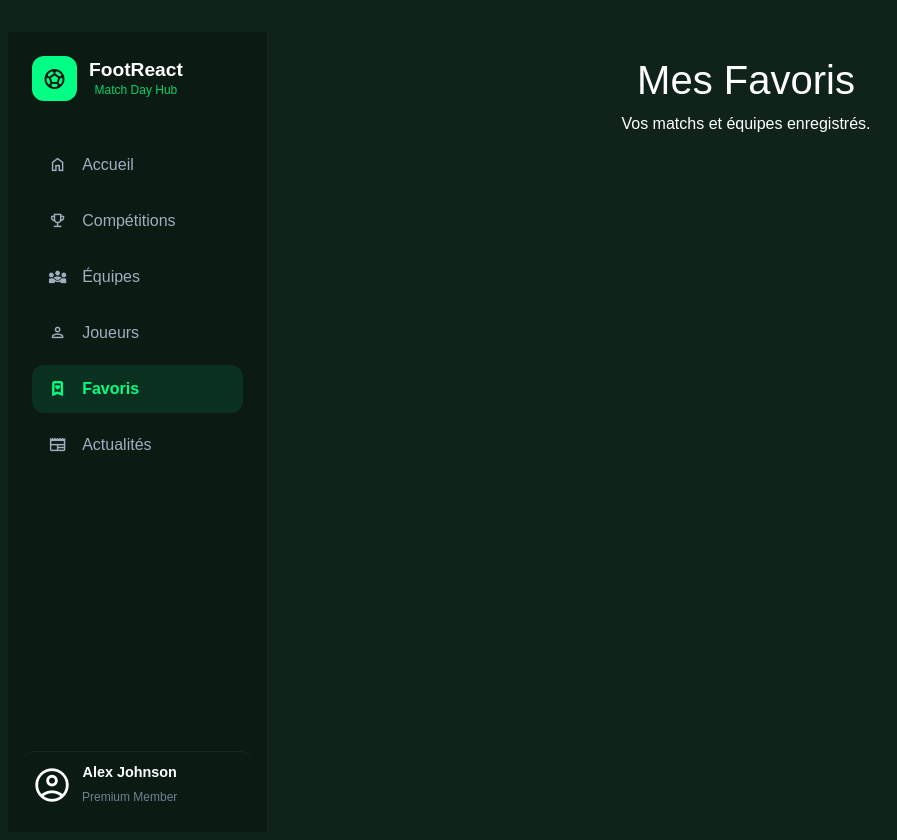
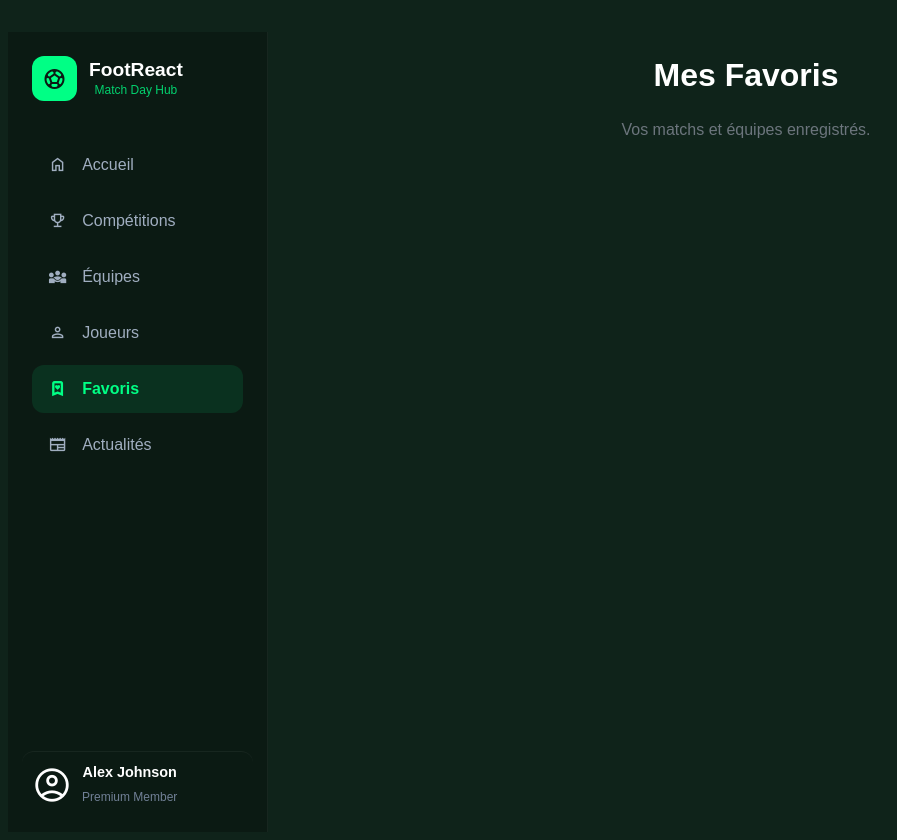
Before and after one commit to nvthvn-mf/footreact, a React (Vite) app: page /favoris in a window 1280 px wide. Shown: the top 840 px of the page, without its empty margins (24-921 px from the left). Built offline with nearby package versions, Linux system fonts and the light colour scheme.

Commit message:
Modification legere des pages meme si elle ne sont que temporaire pour l'instant

```diff
--- a/src/components/pages/Favoris.jsx
+++ b/src/components/pages/Favoris.jsx
@@ -2,9 +2,9 @@ import React from 'react';
 
 const Favoris = () => {
     return (
-        <div className="p-4 text-white">
-            <h1>Mes Favoris</h1>
-            <p>Vos matchs et équipes enregistrés.</p>
+        <div className="container-fluid p-4 text-white">
+            <h2 className="fw-bold mb-4">Mes Favoris</h2>
+            <p className="text-secondary">Vos matchs et équipes enregistrés.</p>
         </div>
     );
 };
--- a/src/components/pages/Players.jsx
+++ b/src/components/pages/Players.jsx
@@ -2,9 +2,9 @@ import React from 'react';
 
 const Players = () => {
     return (
-        <div className="p-4 text-white">
-            <h1>Joueurs</h1>
-            <p>Statistiques des joueurs...</p>
+        <div className="container-fluid p-4 text-white">
+            <h2 className="fw-bold mb-4">Joueurs</h2>
+            <p className="text-secondary">Statistiques des joueurs...</p>
         </div>
     );
 };
--- a/src/components/pages/Standings.jsx
+++ b/src/components/pages/Standings.jsx
@@ -4,13 +4,8 @@ import LeagueStandings from '../Standings/LeagueStandings'; // On réutilise ton
 const Standings = () => {
     return (
         <div className="container-fluid p-4 text-white">
-            <h2 className="fw-bold mb-4">Classements détaillés</h2>
-            <div className="row">
-                <div className="col-12 col-md-6">
-                    {/* Tu peux passer différents codes de ligue ici plus tard */}
-                    <LeagueStandings leagueCode="PL" />
-                </div>
-            </div>
+            <h2 className="fw-bold mb-4">Classements</h2>
+            <p className="text-secondary">Suivez l'évolution de vos compétitions.</p>
         </div>
     );
 };
--- a/src/router.jsx
+++ b/src/router.jsx
@@ -6,6 +6,7 @@ import Teams from "./components/pages/Teams.jsx";
 import Players from "./components/pages/Players.jsx";
 import Favoris from "./components/pages/Favoris.jsx";
 import Profile from "./components/pages/Profile.jsx";
+import React from "react";
 
 const router = createBrowserRouter([
     {
@@ -35,9 +36,9 @@ const router = createBrowserRouter([
             {
                 path: "actualites",
                 element: (
-                    <div className="p-4 text-white">
-                        <h1>Actualités</h1>
-                        <p>Dernières news du monde du foot.</p>
+                    <div className="container-fluid p-4 text-white">
+                        <h2 className="fw-bold mb-4">Actualités</h2>
+                        <p className="text-secondary">Dernières news du monde du foot.</p>
                     </div>
                 ),
             },
```
